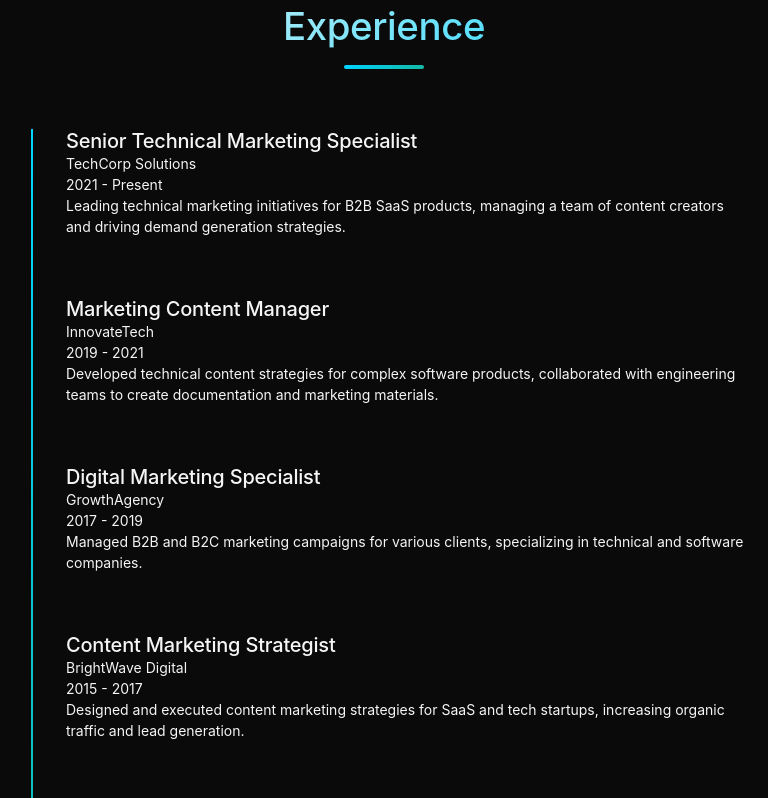
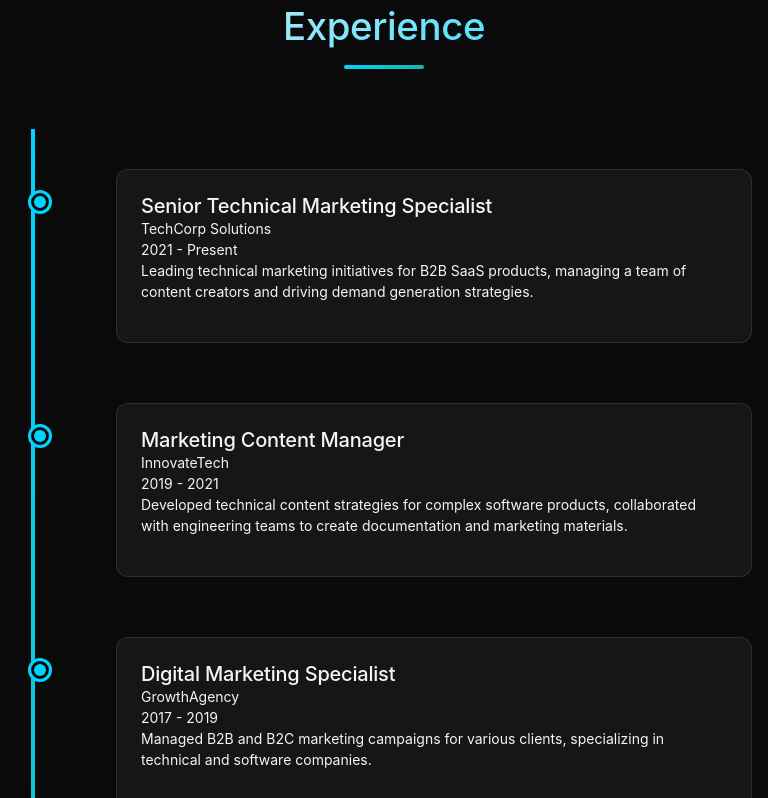
Before and after one commit to DynamicJoker/dynamicjoker.github.io, a plain HTML site: page index.html in a window 768 px wide. Shown: the part 6573-7371 px from the top of the page. Drawn offline with Linux system fonts and the light colour scheme; a web font is replaced by a local one.

Commit message:
Fixed CSS

```diff
--- a/style.css
+++ b/style.css
@@ -1269,69 +1269,91 @@ html[data-color-scheme="dark"] {
 
 /* Experience Section */
 .timeline {
-  max-width: 800px;
+  position: relative;
+  max-width: 900px;
   margin: 0 auto;
-  position: relative;
+  padding: 40px 0;
 }
 
 .timeline::before {
   content: '';
   position: absolute;
-  left: 30px;
   top: 0;
-  bottom: 0;
-  width: 2px;
+  left: 50%;
+  transform: translateX(-50%);
+  width: 4px;
+  height: 100%;
   background: linear-gradient(180deg, var(--color-electric-blue), var(--color-accent-teal));
+  z-index: 1;
 }
 
 .timeline-item {
   position: relative;
-  margin-bottom: 60px;
-  padding-left: 80px;
+  width: 50%;
+  padding: 0 40px 60px 0;
+  box-sizing: border-box;
   opacity: 0;
   transform: translateY(20px);
   transition: all 0.6s cubic-bezier(0.4, 0, 0.2, 1);
+  z-index: 2;
+}
+
+.timeline-item .timeline-marker {
+  position: absolute;
+  top: 24px;
+  right: -9px;
+  left: auto;
+  width: 18px;
+  height: 18px;
+  background: var(--color-electric-blue);
+  border-radius: 50%;
+  border: 3px solid var(--color-dark-primary);
+  box-shadow: 0 0 0 3px var(--color-electric-blue);
+  z-index: 3;
+}
+
+.timeline-item .timeline-content {
+  background: rgba(255, 255, 255, 0.05);
+  padding: var(--space-24);
+  border-radius: var(--radius-lg);
+  border: 1px solid rgba(255, 255, 255, 0.1);
+  transition: all var(--animation-speed) var(--animation-curve);
+  text-align: left;
 }
 
 .timeline-item--right {
-  padding-left: 0;
-  padding-right: 80px;
+  left: 50%;
+  padding: 0 0 60px 40px;
 }
 
 .timeline-item--right .timeline-marker {
-  left: auto;
-  right: 21px;
+  left: -9px;
+  right: auto;
 }
 
 .timeline-item--right .timeline-content {
-  margin-left: auto;
-  margin-right: 0;
-}
-
-@media (min-width: 768px) {
-  .timeline {
-    max-width: 900px;
-  }
-  .timeline-item--right .timeline-content {
-    text-align: right;
-  }
-}
-
-@media (max-width: 768px) {
-  .timeline::before {
-    left: 15px;
-  }
+  text-align: right;
+}
+
+@media (max-width: 900px) {
   .timeline-item,
   .timeline-item--right {
-    padding-left: 50px;
-    padding-right: 0;
-  }
+    width: 100%;
+    left: 0 !important;
+    padding: 0 0 60px 0;
+  }
+  .timeline::before {
+    left: 24px;
+    transform: none;
+  }
+  .timeline-item .timeline-marker,
   .timeline-item--right .timeline-marker {
-    left: 6px;
+    left: 15px;
     right: auto;
   }
+  .timeline-item .timeline-content,
   .timeline-item--right .timeline-content {
-    margin-left: 0;
+    margin-left: 50px;
     margin-right: 0;
     text-align: left;
   }
```
